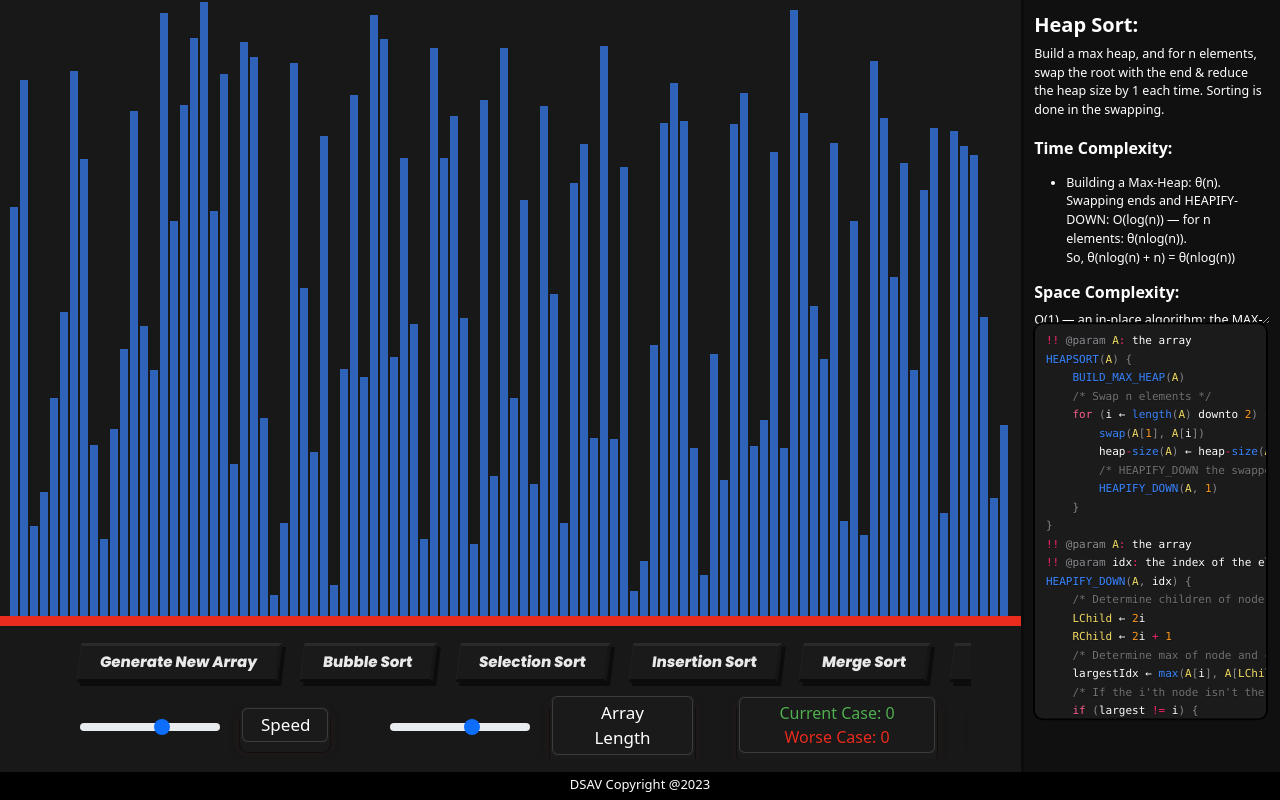
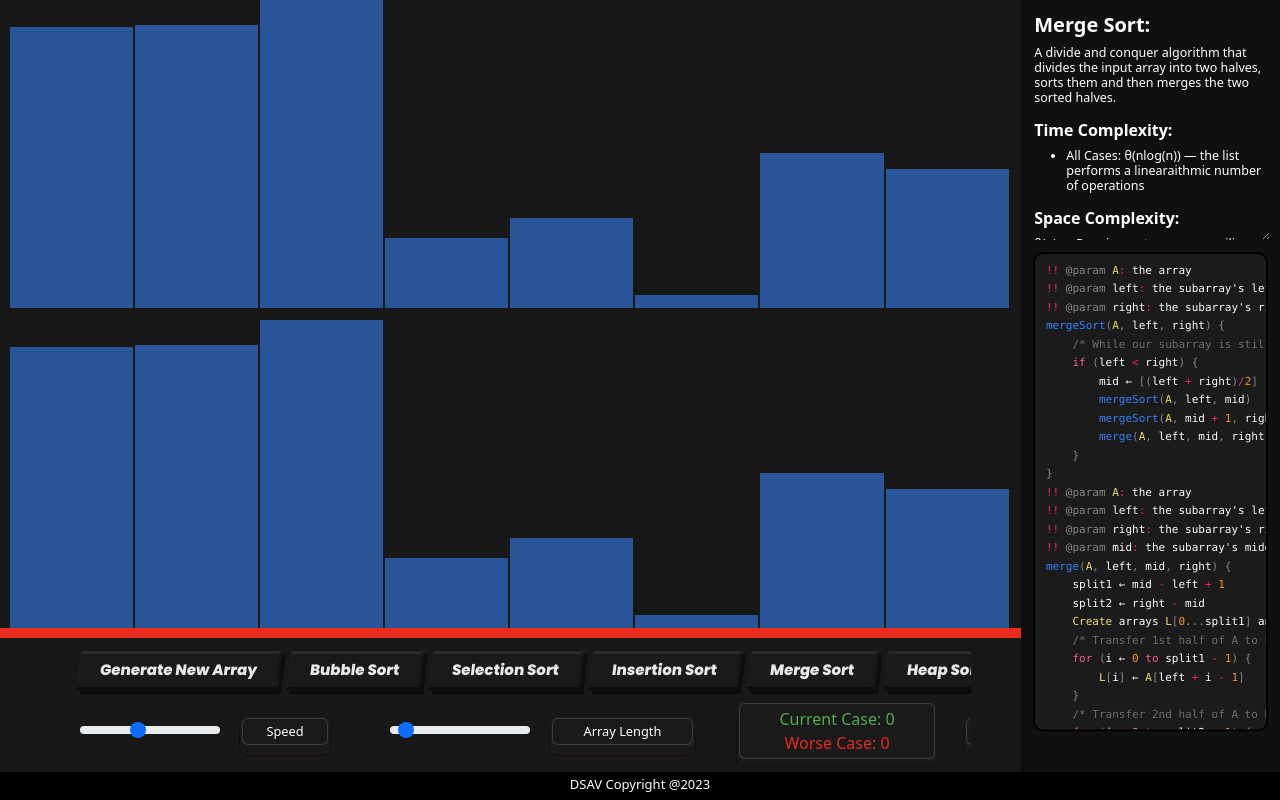
Before and after one commit to nguyenv119/DSAV, a React (Vite) app: page / in a window 1280 px wide. Built offline with nearby package versions, Linux system fonts and the light colour scheme.

Commit message:
mergeSort 1 iteration working

```diff
--- a/src/App.css
+++ b/src/App.css
@@ -17,11 +17,11 @@
   --gradcolor3: #4600a6;
   overflow-x: hidden;
   background-color: #171717;
-  color: #3a85ffb2;
+  color: #3a85ff8e;
 }
 
 .hidden {
-  display: none !important
+  display: none !important;
 }
 
 body {
@@ -160,7 +160,6 @@ button[class*="btn"] {border: 1;}
   padding-top: 5%;
   overflow: auto;
   resize: vertical;
-  flex-grow: 0;
   flex-shrink: 0; /* Prevents 'description' from shrinking if 'actualCode' needs more space */
 }
 
@@ -297,9 +296,7 @@ button[class*="btn"] {border: 1;}
   display: flex;
   justify-content: left;
   position: relative;
-  top: 0%;
   left: 1%;
-  height: 77%;
   width: 98%; /* Add width of 100% to fill the entire parent div */
 }
 
@@ -328,12 +325,12 @@ button[class*="btn"] {border: 1;}
 
 .buttons {
   left: 20px; /* adjust as needed */
-  top: 1%;
-  width: calc(100% - 40px); /* subtract the total left and right margins */
-  height: 16%;
+  top: 0.5%;
+  width: calc(100% - 40px);
+  height: 15%;
   position: relative;
-  /* border: 2px solid white;
-  transform: translateY(15%); */
+  /* border: 2px solid white; */
+  /* transform: translateY(15%); */
 }
 
 .buttonGroup {
@@ -387,9 +384,14 @@ button[class*="btn"] {border: 1;}
   left: 60px;
   top: 4%;
   font-size: 17px;
-  /* border: 2px solid purple; */
   overflow-x: auto;
   overflow-y: hidden;
+
+  font-size: 1vw;
+  margin-right: 1%;
+  white-space: nowrap;
+  flex: 1 1 auto;
+  /* border: 2px solid purple; */
 }
 
 .cta.img {
@@ -407,7 +409,7 @@ button[class*="btn"] {border: 1;}
   margin: 0;
   text-align: center;
   font-size: 1vw;
-  margin-right: 2.5%;
+  margin-right: 1%;
   white-space: nowrap;
   flex: 1 1 auto;
 }
@@ -502,9 +504,16 @@ button:hover {
 .btn-3d.regular.comparisons {
   pointer-events: none;
   min-width: 200px;
+  max-width: 10vw;
+  width: 2vw;
   position: relative;
   top: -2px;
   margin-right: 20px;
+  font-size: 1vw;
+
+  margin-right: 1%;
+  white-space: nowrap;
+  flex: 1 1 auto;
 }
 
 @keyframes AnimationName {
@@ -520,6 +529,7 @@ button:hover {
 }
 
 .cta-image {
+  font-size: 1vw;
   position: relative;
   z-index: 2;
   height: 30px;
--- a/src/SortingAlgos/Algorithms/mergeSort.js
+++ b/src/SortingAlgos/Algorithms/mergeSort.js
@@ -1,8 +1,9 @@
 import {resetAllBarColors, greenify} from "../CommonMethods/commonMethods";
 import {    PRIMARY_COLOR,
+            SUPER_PRIMARY_COLOR,
             SECONDARY_COLOR,
-            LARGER_COLOR,
-            SMALLER_COLOR,
+            LARGER_COLOR as GREEN,
+            SMALLER_COLOR as RED,
             SAMESIZE_COLOR,
             DONE_COLOR
         } from "../../SortingVisualizer/SortingVisualizer";
@@ -22,7 +23,7 @@ export function mergeSortExp(array,
     return new Promise((resolve) => {
         resetAllBarColors(arrayBars, PRIMARY_COLOR);
         const [lines, animations, arr] = getMergeSortAnimationArray(array.slice());
-        animate(lines, 0, animations, arrayBars, arrayBarsUp, 0, getSpeedCallback, comparisons, updateComparisons, updateHighlight, isPausedCallback, () => resolve(arr));
+        animate(lines, 0, array.length - 1, animations, arrayBars, arrayBarsUp, 0, getSpeedCallback, comparisons, updateComparisons, updateHighlight, isPausedCallback, () => resolve(arr));
     });
 }
 
@@ -58,7 +59,7 @@ function mergeSort(array, l, r, copy, lines, animations) {
     ? IF THE ANIMATIONS ELEMENTS CONTAINS ENDS OR MID — DIFFERENTIATES IT FROM NORMAL ANIMATION */
     if (l === r) {
         animations.push(["ENDS", l, r]);
-        lines.push(["NO", 5]);
+        lines.push(["NO", "5", 5]);
         return;
     }
 
@@ -67,16 +68,16 @@ function mergeSort(array, l, r, copy, lines, animations) {
     Or, we can implement it to set it to default with a delay in the future */
 
     animations.push(["ENDS", l, r]); /* Set from index 1 to end to primary */
-    lines.push(["YES", 5]);
+    lines.push(["YES", "5", 5]);
     let m = Math.floor((l + r) / 2);
     animations.push(["MID", m]); /* Highlight the middle split */
-    lines.push(["YES", 6]);
+    lines.push(["YES", "6", 6]);
 
-    lines.push(["YES", 7, l, m, r]);
+    lines.push(["YES", "7", l, m, r]);
     mergeSort(copy, l, m, array, lines, animations);
-    lines.push(["YES", 8, l, m + 1, r]);
+    lines.push(["YES", "8", l, m, r]);
     mergeSort(copy, m + 1, r, array, lines, animations);
-    lines.push(["YES", 9]);
+    lines.push(["YES", "9", 9]);
     merge(array, l, m, r, copy, lines, animations);
 
     /*
@@ -101,9 +102,9 @@ function mergeSort(array, l, r, copy, lines, animations) {
             lines.push(["YES", 32]);
             animations.push([i, j]);
             if (copy[i] <= copy[j]) {
-                lines.push(["YES", "S0", 33]); /* Stage 0: compare arrayBarsUp */
+                lines.push(["YES", "S0", 33]) /* Stage 0: compare arrayBarsUp */
                 lines.push(["YES", "S1", 33]);
-                lines.push(["YES", 34]);
+                lines.push(["YES", "S2", 34]);
                 lines.push(["YES", 35]);
 
                 animations.push([i, j]); /* Stage 1: compare values, 2nd 33 */
@@ -113,7 +114,7 @@ function mergeSort(array, l, r, copy, lines, animations) {
             else {
                 lines.push(["YES", "S0", 36]); /* Stage 0: compare arrayBarsUp */
                 lines.push(["YES", "S1", 36]);
-                lines.push(["YES", 37]);
+                lines.push(["YES", "S2", 37]);
                 lines.push(["YES", 38]);
 
                 animations.push([j, i]); /* Stage 1: compare values, 2nd 36 */
@@ -124,9 +125,9 @@ function mergeSort(array, l, r, copy, lines, animations) {
 
         while (i <= m) {
             lines.push(["YES", 32]); /* Simulate still in for loop */
-            lines.push(["YES", "S0", 33]); /* Stage 0: compare arrayBarsUp */
-            lines.push(["YES", "S1", 33]); /* Stage 1: compare values, 2nd 33 */
-            lines.push(["YES", 34]); /* Stage 2: put values back, and pink, set this arrayBarsUp value to hidden 37 */
+            lines.push(["YES", "S0", "hi", 33]); /* Stage 0: compare arrayBarsUp */
+            lines.push(["YES", "S1", "hi", 33]); /* Stage 1: compare values, 2nd 33 */
+            lines.push(["YES", "S2", 34]); /* Stage 2: put values back, and pink, set this arrayBarsUp value to hidden 37 */
             lines.push(["YES", 35]);
 
             animations.push([i, i]);
@@ -136,9 +137,9 @@ function mergeSort(array, l, r, copy, lines, animations) {
         }
         while (j <= r) {
             lines.push(["YES", 32]);
-            lines.push(["YES", "S0",  36]);
-            lines.push(["YES", "S1", 36]);
-            lines.push(["YES", 37]);
+            lines.push(["YES", "S0", "hi", 36]);
+            lines.push(["YES", "S1", "hi", 36]);
+            lines.push(["YES", "S2", 37]);
             lines.push(["YES", 38]);
 
             animations.push([j, j]);
@@ -147,16 +148,16 @@ function mergeSort(array, l, r, copy, lines, animations) {
             mainArr[index++] = copy[j++];
         }
         /* if this specific line 1. turn back to primary 2. copy arrayBars from l to r into arrayBarsUp */
-        lines.push(["NO", 32, l, r])
+        lines.push(["NO", 32, l, m, r])
     }
 }
 
 /** Animates mergeSort */
-function animate(lines, linesIdx, animations, arrayBars, arrayBarsUp, animationsIdx, getSpeedCallback, comparisons, updateComparisons, updateHighlight, isPausedCallback, resolveCallback) {
+function animate(lines, linesIdx, length, animations, arrayBars, arrayBarsUp, animationsIdx, getSpeedCallback, comparisons, updateComparisons, updateHighlight, isPausedCallback, resolveCallback) {
 
     if (isPausedCallback()) {
         setTimeout(() => {
-            animate(lines, 0, animations, arrayBars, arrayBarsUp, animationsIdx, getSpeedCallback, comparisons, updateComparisons, updateHighlight, isPausedCallback, resolveCallback);
+            animate(lines, linesIdx, length, animations, arrayBars, arrayBarsUp, animationsIdx, getSpeedCallback, comparisons, updateComparisons, updateHighlight, isPausedCallback, resolveCallback);
         }, getSpeedCallback())
         return;
     }
@@ -167,103 +168,164 @@ function animate(lines, linesIdx, animations, arrayBars, arrayBarsUp, animations
         return;
     }
 
+    let nextStepTimeout = 0;
+    let highlightedLine = lines[linesIdx];
+    let animationLine = animations[animationsIdx];
+
+    console.log("LineIdx", linesIdx, highlightedLine);
+    console.log("AnimationIdx", animationsIdx, animationLine);
+
     /*
     ? Actual MergeSort algorithm animations */
-    /* Set from index 1 to end to PRIMARY */
-    if (animations[animationsIdx].includes("ENDS")) {
+    /* Set from index l to r to PRIMARY */
+    if (highlightedLine.includes("5")) {
+        let [l, r] = [animationLine[1], animationLine[2]];
 
+        for (let j = 0; j < l; j++) arrayBars[j].style.backgroundColor = PRIMARY_COLOR;
+        for (let j = r + 1; j <= length; j++) arrayBars[j].style.backgroundColor = PRIMARY_COLOR;
+
+        for (let i = l; i <= r; i++) {
+            arrayBars[i].style.backgroundColor = SUPER_PRIMARY_COLOR;
+        }
+        if (lines[linesIdx + 1].includes("YES") && !lines[linesIdx + 1].includes(9)) animationsIdx++;
     /* Highlight the middle split */
-    } else if (animations[animationsIdx].includes("MID")) {
+    } else if (highlightedLine.includes("6")) {
+        let mid = animationLine[1];
+        arrayBars[mid].style.backgroundColor = DONE_COLOR;
+        animationsIdx++;
+    /* Highlight l to m PRIMARY_SUPER, and m + 1 to r, PRIMARY */
+    } else if (highlightedLine.includes("7")) {
+        let prevAnimationLine = animations[animationsIdx - 1];
+        let pinkIndex = prevAnimationLine[1];
+        arrayBars[pinkIndex].style.backgroundColor = SUPER_PRIMARY_COLOR;
 
-    }
+        let [l, m, r] = [highlightedLine[2], highlightedLine[3], highlightedLine[4]];
 
-    /* Highlight l to m PRIMARY_SUPER, and m + 1 to r, PRIMARY */
-    if (lines[linesIdx].includes(7)) {
+        for (let i = l; i <= m; i++) {
+            arrayBars[i].style.backgroundColor = SUPER_PRIMARY_COLOR;
+        }
+        for (let i = m + 1; i <= r; i++) {
+            arrayBars[i].style.backgroundColor = PRIMARY_COLOR;
+        }
+        highlightedLine = ["YES", 7];
+    /* Highlight m + 1 to r PRIMARY_SUPER, and l to m, PRIMARY */
+    } else if (highlightedLine.includes("8")) {
+        let [l, m, r] = [highlightedLine[2], highlightedLine[3], highlightedLine[4]];
+        for (let i = l; i <= m; i++) {
+            arrayBars[i].style.backgroundColor = PRIMARY_COLOR;
+        }
+        for (let i = m + 1; i <= r; i++) {
+            arrayBars[i].style.backgroundColor = SUPER_PRIMARY_COLOR;
+        }
 
-    /* Highlight m + 1 to r PRIMARY_SUPER, and l to m, PRIMARY */
-    } else if (lines[linesIdx].includes(8)) {
+        highlightedLine = ["YES", 8];
+        animationsIdx++;
+
+    /* We have to highlight both subarrays SUPER again before merging to show */
+    } else if (highlightedLine.includes("9")) {
+        let [l, r] = [animationLine[2], animationLine[3]];
+        for (let i = l; i <= r; i++) {
+            arrayBars[i].style.backgroundColor = SUPER_PRIMARY_COLOR;
+        }
+        highlightedLine = ["YES", 9];
 
     /* for l to r: Set heights of arrayBars to 0px, and unhide the arrayBarsUp */
-    } else if (lines[linesIdx].includes(20)) {
+    } else if (highlightedLine.includes(20)) {
         /* We are on SPLIT */
+        let [l, m, r] = [animationLine[1], animationLine[2], animationLine[3]];
+        let i = l;
+        while (i <= r) {
+            arrayBars[i].style.height = "0px";
+            arrayBarsUp[i].style.display = "inline-block";
+            arrayBarsUp[i].style.backgroundColor = SUPER_PRIMARY_COLOR;
+            if (i === m) {
+                arrayBarsUp[i].style.marginRight = "5px";
+            }
+            i++;
+        }
+        animationsIdx++;
 
-
-    } else if ((lines[linesIdx].includes(33)) || (lines[linesIdx].includes(36))) {
+    } else if (highlightedLine.includes("S0")) {
         /* Stage 0 */
-        if (lines[linesIdx].includes("S0")) {
-
-        /* Stage 1 */
-        } else if (lines[linesIdx].includes("S1")) {
-
-        }
-    } else if ((lines[linesIdx].includes(34)) || (lines[linesIdx].includes(33))) {
-        /* Stage 2 */
-    } else if (lines[linesIdx].includes(32) && (lines[linesIdx].includes("NO"))) {
-
-    }
-
-    const stage = animationsIdx % 3;
-
-    let nextStepTimeout = 0;
-
-    if (stage === 0) {
-        const [barOneIdx, barTwoIdx] = animations[animationsIdx];
-        const barOneStyle = arrayBars[barOneIdx].style;
-        const barTwoStyle = arrayBars[barTwoIdx].style;
+        const [barOneIdx, barTwoIdx] = animationLine;
+        const barOneStyle = arrayBarsUp[barOneIdx].style;
+        const barTwoStyle = arrayBarsUp[barTwoIdx].style;
 
         barOneStyle.backgroundColor = SECONDARY_COLOR;
         barTwoStyle.backgroundColor = SECONDARY_COLOR;
-        animationsIdx ++;
+        if (highlightedLine.includes(33)) {
+            highlightedLine = ["YES", 33];
+        } else if (highlightedLine.includes(36)) {
+            highlightedLine = ["YES", 36];
+        }
+        nextStepTimeout = getSpeedCallback();
+        animationsIdx++;
 
-        /*
-        ? We have to use the latest speed changed in the animation due to some delay */
-        nextStepTimeout = getSpeedCallback();
+    } else if (highlightedLine.includes("S1")) {
+        /* Stage 1 */
+        const [indexSmall, indexLarge] = animationLine;
+        const smallBarStyle = arrayBarsUp[indexSmall].style;
+        const largeBarStyle = arrayBarsUp[indexLarge].style;
 
-    } else if (stage === 1) {
-        const [indexSmall, indexLarge] = animations[animationsIdx];
-        const smallBarStyle = arrayBars[indexSmall].style;
-        const largeBarStyle = arrayBars[indexLarge].style;
-
-        /*
-        ? If it's the same index, meaning extra elements from auxiliary left right arr */
         if (indexSmall === indexLarge) {
             smallBarStyle.backgroundColor = GOOD_COLOR;
-        } else if (arrayBars[indexSmall] === arrayBars[indexLarge]) {
+        } else if (arrayBarsUp[indexSmall] === arrayBarsUp[indexLarge]) {
             smallBarStyle.backgroundColor = SAMESIZE_COLOR;
             largeBarStyle.backgroundColor = SAMESIZE_COLOR;
         } else {
-            smallBarStyle.backgroundColor = LARGER_COLOR;
-            largeBarStyle.backgroundColor = SMALLER_COLOR;
+            smallBarStyle.backgroundColor = GREEN;
+            largeBarStyle.backgroundColor = RED;
         }
-        setTimeout(() => {
-            smallBarStyle.backgroundColor = PRIMARY_COLOR;
-            largeBarStyle.backgroundColor = PRIMARY_COLOR;
-        }, getSpeedCallback());
+
+        if (highlightedLine.includes(33)) {
+            highlightedLine = ["YES", 33];
+        } else if (highlightedLine.includes(36)) {
+            highlightedLine = ["YES", 36];
+        }
 
         updateComparisons(comparisons + 1);
         comparisons++;
+        nextStepTimeout = getSpeedCallback();
+        animationsIdx++;
+
+    /* Stage 2 */
+    } else if (highlightedLine.includes("S2")) {
+        /* Hides the smaller arrayBarsUp after choosing, and bigger, just back to primary */
+        let prevLine = animations[animationsIdx - 1];
+        let [smallerBarIdx, largerBarIdx] = [prevLine[0], prevLine[1]];
+
+        arrayBarsUp[largerBarIdx].style.backgroundColor = SUPER_PRIMARY_COLOR;
+        arrayBarsUp[smallerBarIdx].style.backgroundColor = SUPER_PRIMARY_COLOR;
+        arrayBarsUp[smallerBarIdx].style.height = "0px";
+
+        const [barLowerAppearIdx, lowerHeight] = animations[animationsIdx];
+        const barLowerAppearStyle = arrayBars[barLowerAppearIdx].style;
+        barLowerAppearStyle.height = `${lowerHeight}px`;
+        barLowerAppearStyle.backgroundColor = DONE_COLOR;
+
+        if (highlightedLine.includes(34)) {
+            highlightedLine = ["YES", 34];
+        } else if (highlightedLine.includes(37)) {
+            highlightedLine = ["YES", 37];
+        }
         animationsIdx++;
         nextStepTimeout = getSpeedCallback();
 
-    } else if (stage === 2) {
-        const [barOneIdx, newHeight] = animations[animationsIdx];
-        const barOneStyle = arrayBars[barOneIdx].style;
-        barOneStyle.height = `${newHeight}px`;
-        barOneStyle.backgroundColor = DONE_COLOR;
-        animationsIdx++;
-
-        /*
-        ? Resets the color of the bars */
-        setTimeout(() => {
-            barOneStyle.backgroundColor = PRIMARY_COLOR;
-        }, getSpeedCallback());
-        nextStepTimeout = getSpeedCallback();
+    } else if (highlightedLine.includes(32) && (highlightedLine.includes("NO"))) {
+        let [l, m, r] = [highlightedLine[1], highlightedLine[2], highlightedLine[3]];
+        for (let i = l; i <= r; i++) {
+            arrayBars[i].style.backgroundColor = PRIMARY_COLOR;
+            arrayBarsUp[i].style.backgroundColor = PRIMARY_COLOR;
+            arrayBarsUp[i].style.height = arrayBars[i].style.height;
+            if (i === m) arrayBarsUp[i].marginRight = "0px";
+        }
     }
 
     nextStepTimeout = getSpeedCallback();
     updateHighlight(highlightedLine);
     linesIdx++;
-    setTimeout(() => animate(lines, linesIdx, animations, arrayBars, arrayBarsUp, animationsIdx, getSpeedCallback, comparisons, updateComparisons, isPausedCallback, resolveCallback), nextStepTimeout);
+
+    setTimeout(() => animate(lines, linesIdx, length, animations, arrayBars, arrayBarsUp, animationsIdx, getSpeedCallback, comparisons, updateComparisons, updateHighlight, isPausedCallback, resolveCallback), nextStepTimeout);
 }
 
 //Worse Case Calculation Errors
--- a/src/SortingAlgos/LearningArea/code.jsx
+++ b/src/SortingAlgos/LearningArea/code.jsx
@@ -224,7 +224,6 @@ insertionSort(A, n) {
     return displayCode(lines, highlightLines)
 };
 
-
 export function HeapSortCode ({ highlightLines }) {
     const heapSort = `!! @param A: the array
 HEAPSORT(A) {
@@ -263,4 +262,4 @@ BUILD_MAX_HEAP(A) {
 `;
     const lines = heapSort.split("\n");
     return displayCode(lines, highlightLines);
-}
+};
--- a/src/SortingVisualizer/ProgressBar.jsx
+++ b/src/SortingVisualizer/ProgressBar.jsx
@@ -27,30 +27,8 @@ const ProgressBar = ({ comparisons, totalComparisons  }) => {
     left: 0,
   };
 
-  const labelStyle = {
-    position: 'relative',
-    top: 25,
-    left: 10,
-    fontSize: '16px',
-    color: LARGER_COLOR,
-
-  };
-
-  const spanGreen = {
-    color: SMALLER_COLOR,
-  };
-
-  const spanWhite = {
-    color: 'white',
-  };
-
   return (
     <div>
-      {/* <div style={labelStyle}> Current Case: {comparisons}
-        <span style={spanWhite}> ---</span>
-        <span style={spanGreen}> Worse Case: {totalComparisons} </span>
-      </div> */}
-
       <div className="progress" style={backgroundStyle}>
         <div
           className="progress-bar"
--- a/src/SortingVisualizer/SortingVisualizer.jsx
+++ b/src/SortingVisualizer/SortingVisualizer.jsx
@@ -30,10 +30,10 @@ import ProgressBar from './ProgressBar';
 import { left } from "@popperjs/core";
 
 const MINVAL = 10;
-const MAXVAL = 620;
+const MAXVAL = 645;
 const SPEED_THRESHOLD = 6;
 
-export const PRIMARY_COLOR = '#3a85ffb2';
+export const PRIMARY_COLOR = '#3a85ff8e';
 export const SUPER_PRIMARY_COLOR = '#3A86FF';
 export const SECONDARY_COLOR = '#FB5607';
 export const GREEN_SPEED = 7;
@@ -64,14 +64,14 @@ export default class SortingVisualizer extends React.Component {
             sortingAlgorithm: null,
             isSorting: false,
             buttonsDisabled: false,
-            ANIMATION_SPEED_MS: 6, //6
-            BARS: 14, // 14
+            ANIMATION_SPEED_MS: 4, //6
+            BARS: 6, // 14
             sortingInProgress: false,
             activeButton: "",
             activeSortingButton: "",
             comparisons: 0,
             isPaused: false,
-            activeAlgorithm: 5,
+            activeAlgorithm: 4,
             highlightedLine: [0],
             mergeSortActivated: false,
             algorithmKeys: ["none", "bubbleSort", "selectionSort", "insertionSort", "mergeSort", "heapSort"],
@@ -160,7 +160,7 @@ export default class SortingVisualizer extends React.Component {
 
     mergeSort() {
         let [array, arrayBars] = this.makeProps();
-        const arrayBarsUp = document.getElementsByClassName("arrayBarsUp");
+        const arrayBarsUp = document.getElementsByClassName("arrayBarUp");
         let comparisons = 0;
 
         mergeSortExp(array, arrayBars, arrayBarsUp, () => this.getSpeed(this.state.ANIMATION_SPEED_MS), comparisons, this.updateComparisons, () => this.getIsPaused(), this.updateHighlightedLine)
@@ -218,41 +218,6 @@ export default class SortingVisualizer extends React.Component {
     }
 
     /*
-    ? Create the array, including how many bars and how wide */
-    makeArray() {
-        const array = [];
-        let length = this.determineBars();
-
-        for (let i = 0; i < length; i++) {
-            if (this.state.activeAlgorithm === 4) {
-                array.push(randomIntFrom(MINVAL, MAXVAL / 2));
-            } else array.push(randomIntFrom(MINVAL, MAXVAL));
-        }
-
-        /*
-        ? Sets the state to be the created array and the Bars.
-         * If we didnt have setState, we wouldnt
-         * update the array we created
-         */
-        this.setState({ comparisons: 0, array }, () => {
-            /*
-            ? Resets the color of array back to PRIMARY, and determines width and length */
-            const arrayBars = document.getElementsByClassName("arrayBar");
-            for (let i = 0; i < arrayBars.length; i++) {
-                /*
-                TODO: To make the bars fill the screen, might have to change later */
-                arrayBars[i].style.width = `${5000 / length}px`;
-                arrayBars[i].style.backgroundColor = PRIMARY_COLOR;
-                if (this.state.activeAlgorithm === 4) {
-                    const arrayBarsUp = document.getElementsByClassName("arrayBarUp");
-                    arrayBarsUp[i].style.width = `${5000 / length}px`;
-                    arrayBarsUp[i].style.backgroundColor = PRIMARY_COLOR;
-                }
-            }
-        });
-    }
-
-    /*
      ? Returns whether or not the animation is paused or not */
     getIsPaused() {
         return this.state.isPaused;
@@ -303,6 +268,8 @@ export default class SortingVisualizer extends React.Component {
         this.setState({ highlightedLine: newHighlightedLine });
     };
 
+        /*
+    ? Create the array, including how many bars and how wide */
     makeArray() {
         const array = [];
         let length = this.determineBars();
@@ -331,6 +298,7 @@ export default class SortingVisualizer extends React.Component {
                     const arrayBarsUp = document.getElementsByClassName("arrayBarUp");
                     arrayBarsUp[i].style.width = `${5000 / length}px`;
                     arrayBarsUp[i].style.backgroundColor = PRIMARY_COLOR;
+                    // arrayBarsUp[i].style.display = 'none';
                 }
             }
         });
@@ -419,7 +387,7 @@ export default class SortingVisualizer extends React.Component {
                 <div className={`arrayBarsUp ${activeAlgorithmKey === "mergeSort" ? '' : ' hidden'}`}>
                         {array.map((value, index) => (
                             <div
-                                className="arrayBarUp hidden"
+                                className="arrayBarUp"
                                 key={index}
                                 style={{
                                     backgroundColor: PRIMARY_COLOR,
@@ -430,7 +398,7 @@ export default class SortingVisualizer extends React.Component {
                     </div>
                     <div
                         className="arrayBars"
-                        style={{height: activeAlgorithmKey === "mergeSort" ? '38.5%' : '77%'}}>
+                        style={{height: activeAlgorithmKey === "mergeSort" ? '40%' : '80%'}}>
                             {array.map((value, index) => (
                                 <div
                                     className="arrayBar"
```
